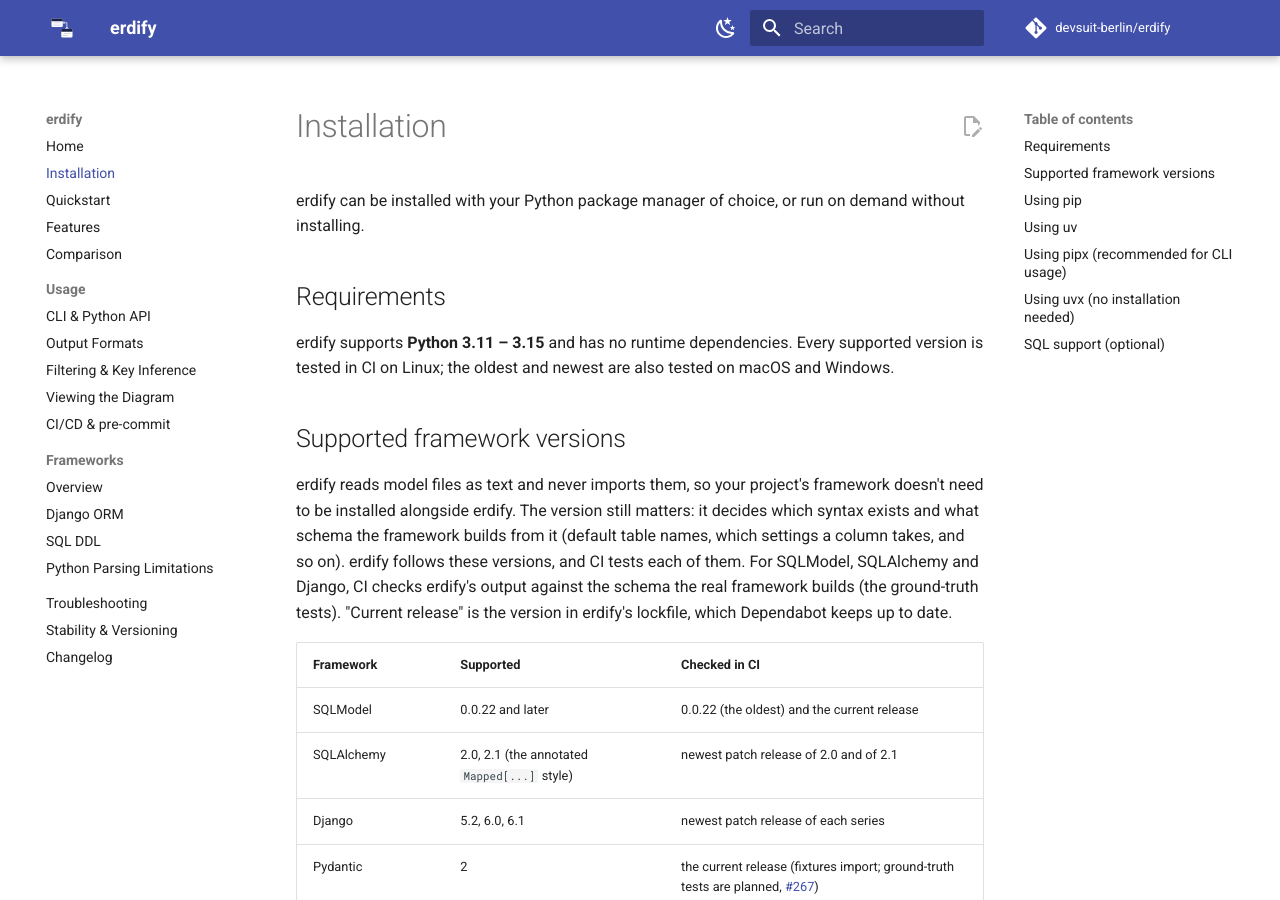
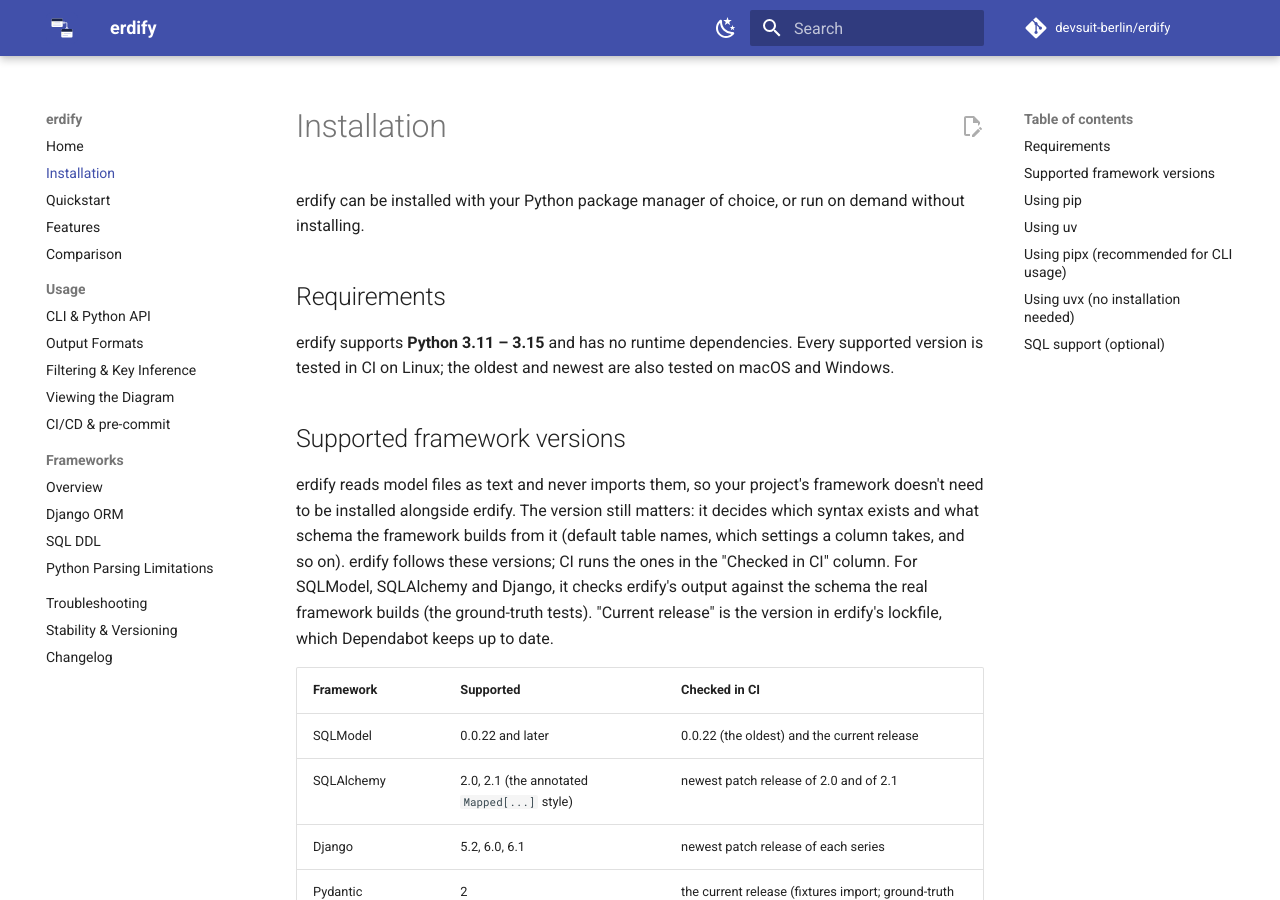
Before and after one commit to devsuit-berlin/erdify, an MkDocs documentation site: the page built from docs/installation.md, in a window 1280 px wide and 900 px high. Built offline with MkDocs 1.6.1 and Material for MkDocs 9.7.7, drawn with Linux system fonts in a browser that asks for light colours; comment, search, counter and statistics services are not loaded.

Commit message:
test: robust SQLModel version parsing, stricter locked-version check; precise support wording

```diff
--- a/docs/installation.md
+++ b/docs/installation.md
@@ -18,9 +18,9 @@ erdify reads model files as text and never imports them, so your project's
 framework doesn't need to be installed alongside erdify. The version still
 matters: it decides which syntax exists and what schema the framework builds
 from it (default table names, which settings a column takes, and so on). erdify
-follows these versions, and CI tests each of them. For SQLModel, SQLAlchemy and
-Django, CI checks erdify's output against the schema the real framework builds
-(the ground-truth tests). "Current release" is the version in erdify's
+follows these versions; CI runs the ones in the "Checked in CI" column. For
+SQLModel, SQLAlchemy and Django, it checks erdify's output against the schema
+the real framework builds (the ground-truth tests). "Current release" is the version in erdify's
 lockfile, which Dependabot keeps up to date.
 
 | Framework | Supported | Checked in CI |
```
Also changed, not shown: docs/stability.md (+3 -2 lines), 2 other files.
